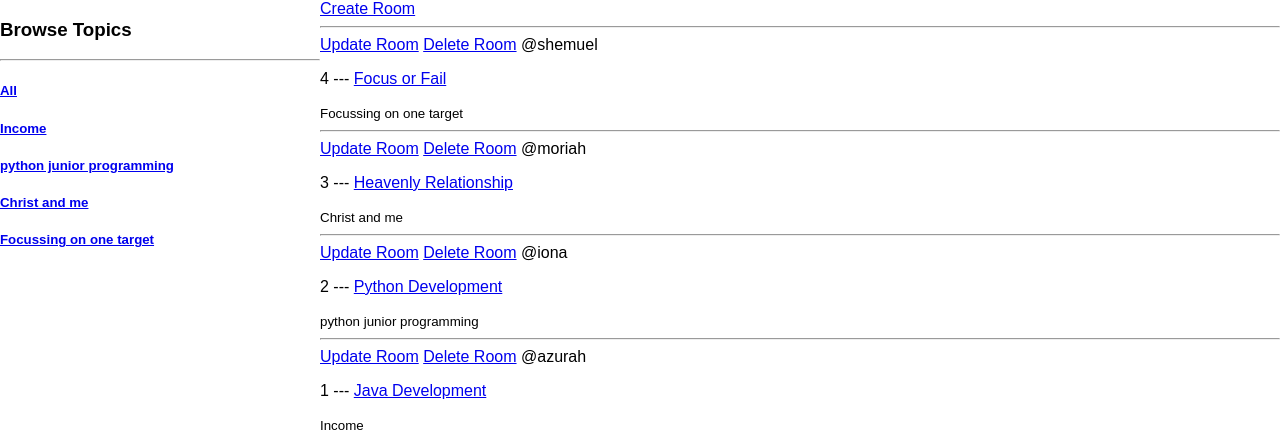
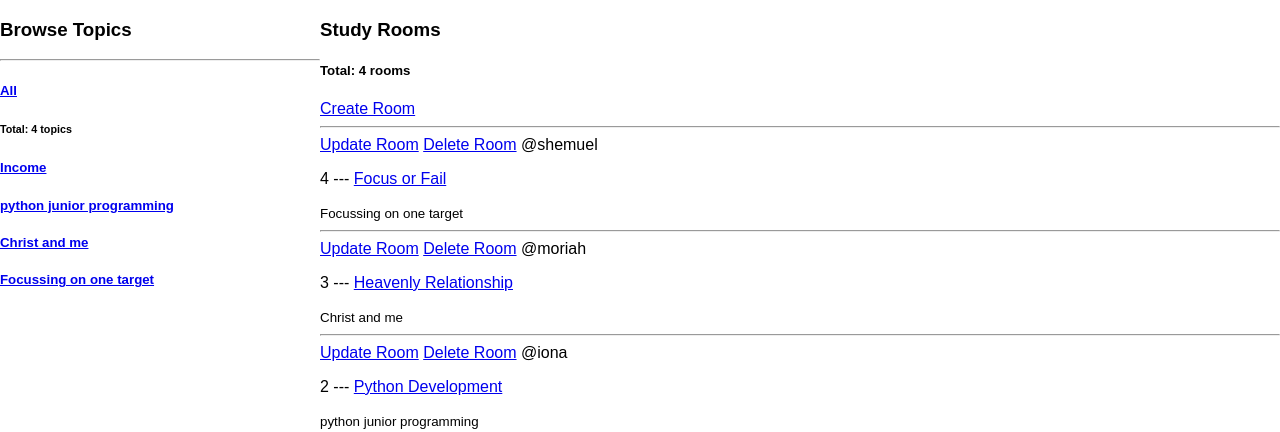
Before and after one commit to Shemuel2060/studyhub, a Django app: page / in a window 1280 px wide. Shown: the part 122-554 px from the top of the page. Run offline with Django 5.2, Linux system fonts and the light colour scheme; data comes from the database, SQL or seed files in the repository.

Commit message:
displayed count of rooms and topics

```diff
--- a/parent_hub/Rooms/templates/Rooms/home.html
+++ b/parent_hub/Rooms/templates/Rooms/home.html
@@ -15,6 +15,7 @@
         <div>
             <!--displays all topics, rooms and creators ... in the home feed. -->
             <h5><a href="{% url 'home' %}">All</a></h5>
+            <h6>Total: {{topiccount}} topics</h6>
         </div>
         {% for topic in alltopics %}
         <div>
@@ -27,6 +28,8 @@
         {% endfor %}
     </div>
     <div class="topics-view-main">
+        <h3>Study Rooms</h3>
+        <h5>Total: {{roomcount}} rooms</h5>
         <a href="{% url 'room-create' %}">Create Room</a>
         <hr>
         {% for room in allrooms %}
--- a/parent_hub/Rooms/views.py
+++ b/parent_hub/Rooms/views.py
@@ -68,7 +68,13 @@ def home(request):
         Q(name__icontains = q) | # room name
         Q(description__icontains = q) # room description
     )
-    context = {'allrooms':rooms, 'alltopics':topics}
+    roomcount = rooms.count() # get total rooms
+    topiccount = topics.count() # get total topics
+    context = {
+        'allrooms':rooms,
+        'alltopics':topics,
+        'roomcount':roomcount,
+        'topiccount':topiccount}
     return render(request, 'Rooms/home.html', context)
 
 # def createForm(request):
```
